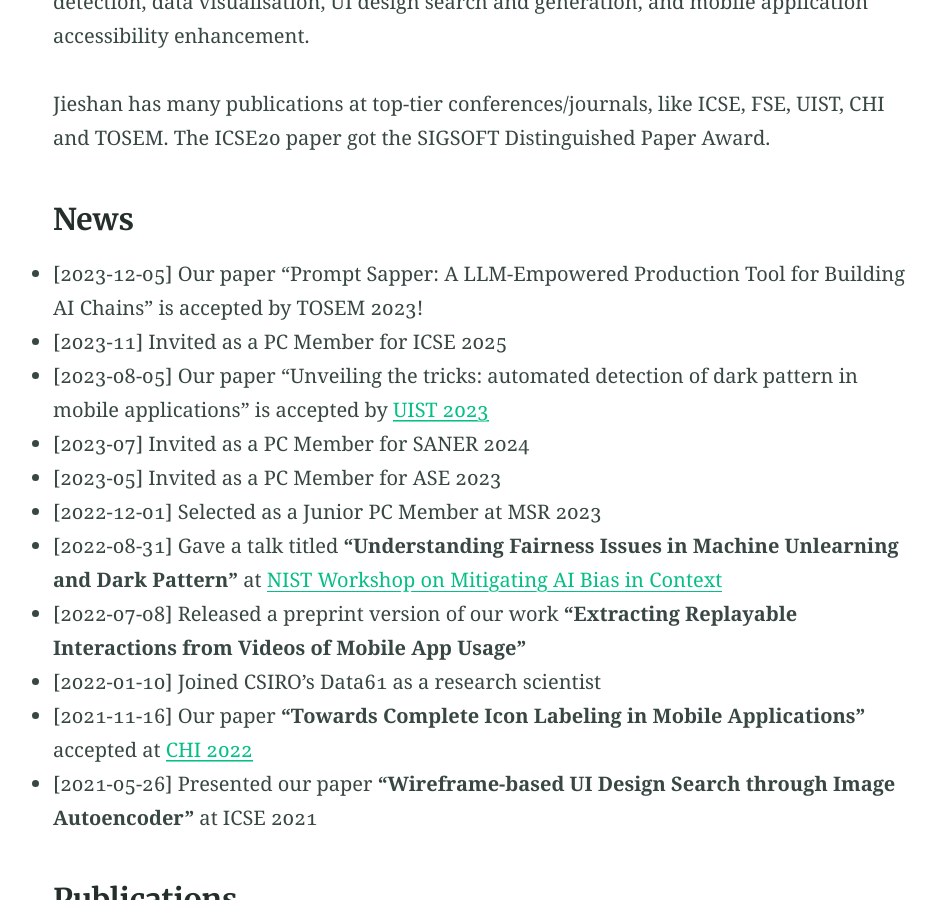
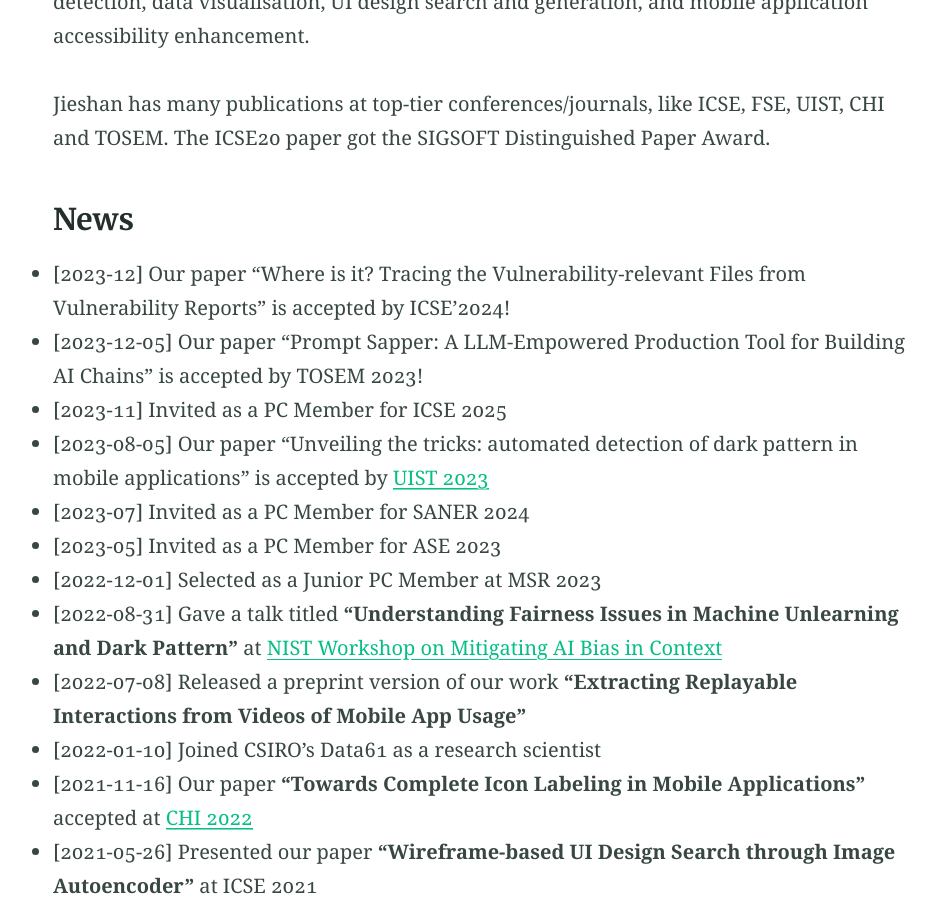
Before and after one commit to chenjshnn/chenjshnn.github.io, a Jekyll site: the page built from index.md, in a window 1280 px wide and 900 px high, scrolled down 836 px. Shown: the whole window, without its empty margins (155-1091 px from the left). Built offline with Jekyll 4.4.1, drawn with Linux system fonts in a browser that asks for light colours; some of the changed text lies outside the part shown.

Commit message:
Update index.md

```diff
--- a/index.md
+++ b/index.md
@@ -22,6 +22,7 @@ Jieshan has many publications at top-tier conferences/journals, like ICSE, FSE,
 
 
 ### News
+- [2023-12] Our paper "Where is it? Tracing the Vulnerability-relevant Files from Vulnerability Reports" is accepted by ICSE'2024!
 - [2023-12-05] Our paper "Prompt Sapper: A LLM-Empowered Production Tool for Building AI Chains" is accepted by TOSEM 2023!
 - [2023-11] Invited as a PC Member for ICSE 2025
 - [2023-08-05] Our paper "Unveiling the tricks: automated detection of dark pattern in mobile applications" is accepted by [UIST 2023](https://uist.acm.org/2023/)
@@ -36,6 +37,9 @@ Jieshan has many publications at top-tier conferences/journals, like ICSE, FSE,
 
 
 ### Publications
+
+**[ICSE'24] Where is it? Tracing the Vulnerability-relevant Files from Vulnerability Reports** <br />
+Jiamou Sun, **Jieshan Chen**, Zhenchang Xing, Qinghua Lu, Xiwei (Sherry) Xu, Liming Zhu
 
 **[TOSEM'23] Prompt Sapper: A LLM-Empowered Production Tool for Building AI Chains** <br />
 Yu Cheng, **Jieshan Chen\***, Qing Huang, Zhenchang Xing, Xiwei Xu, Qinghua Lu <br />
```
